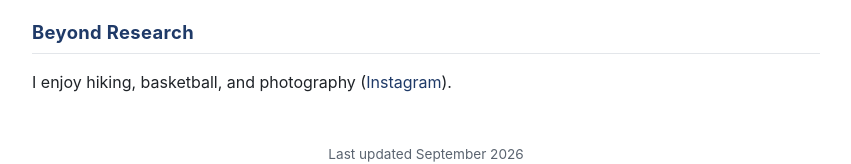
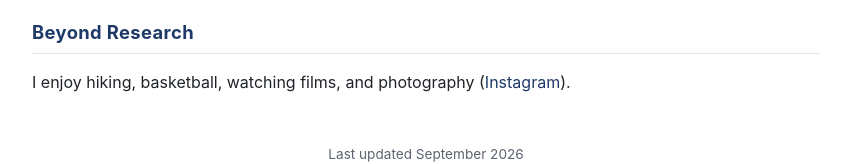
Before and after one commit to ZimaBlue307/ZimaBlue307.github.io, a plain HTML site: page index.html in a window 1280 px wide. Shown: the part 1874-2038 px from the top of the page, without its empty margins (214-1065 px from the left). Drawn offline with Linux system fonts and the light colour scheme.

Commit message:
Update homepage

```diff
--- a/index.html
+++ b/index.html
@@ -162,7 +162,7 @@
   <!-- ============ Personal ============ -->
   <section id="personal">
     <h2>Beyond Research</h2>
-    <p>I enjoy hiking, basketball, and photography
+    <p>I enjoy hiking, basketball, watching films, and photography
       (<a href="https://www.instagram.com/renovatio_1007/">Instagram</a>).</p>
   </section>
 
```
